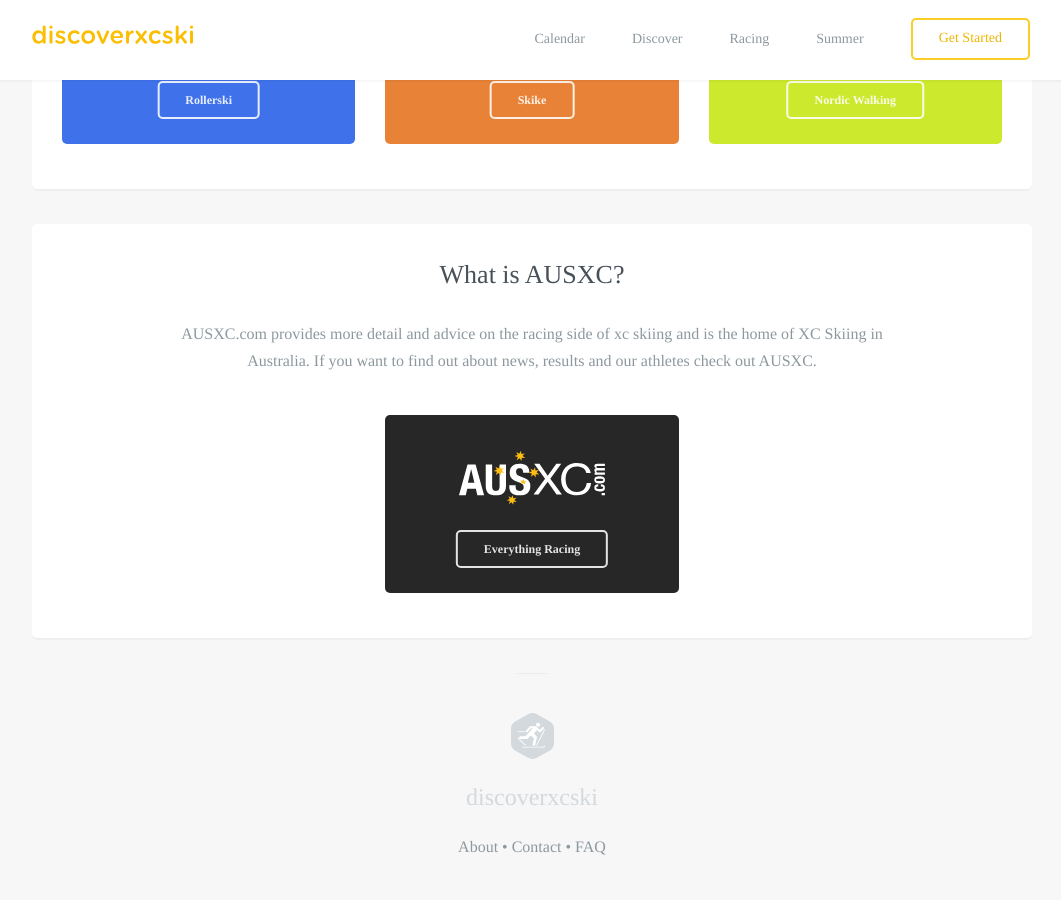
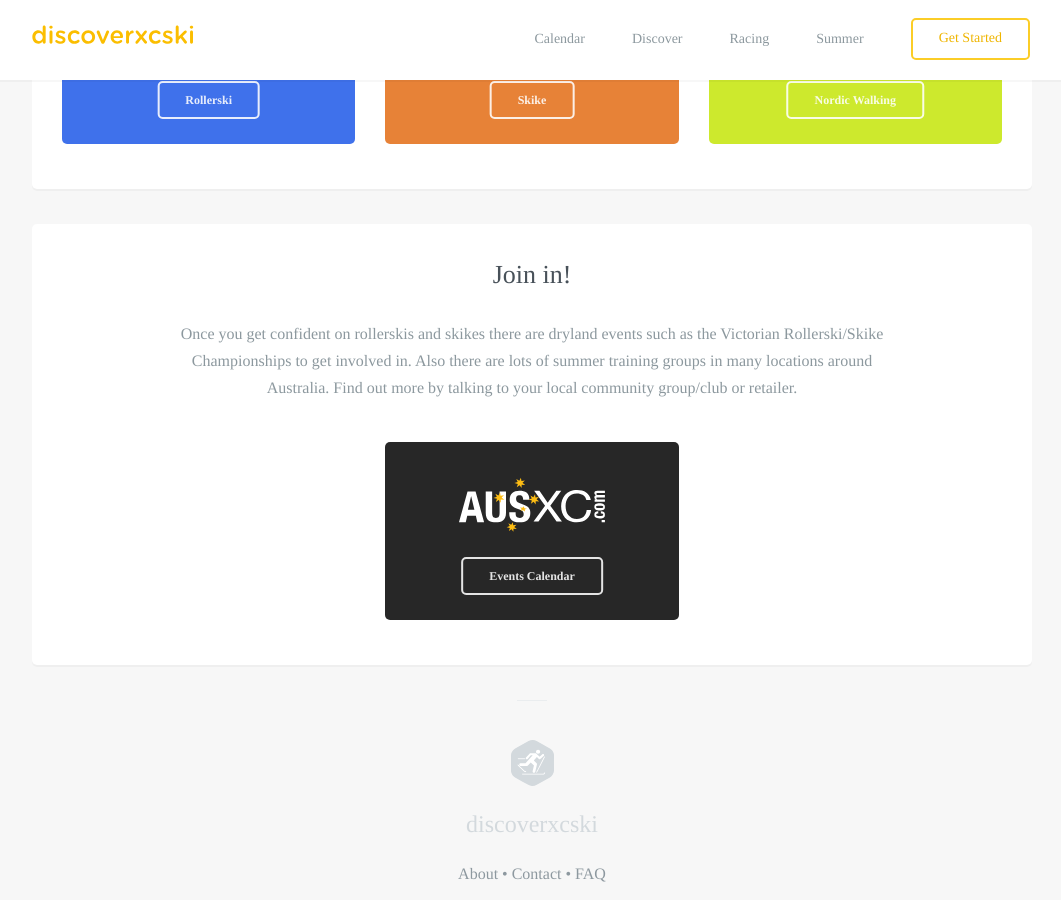
Before and after one commit to robcatto/robcatto.github.io, a Jekyll site: the page built from summer/index.html, in a window 1280 px wide and 900 px high, scrolled down 1237 px. Shown: the whole window, without its empty margins (108-1169 px from the left). Built offline with Jekyll 4.4.1, drawn with Linux system fonts in a browser that asks for light colours; some web fonts are replaced; Markdown is read by kramdown in place of the engine named in the settings.

Commit message:
Update index.html

```diff
--- a/summer/index.html
+++ b/summer/index.html
@@ -113,9 +113,9 @@ layout: default
                 </section>
 
                  <section class="mobile_section" style="border-bottom: none">
-                <h3>What is AUSXC?</h3>
+                <h3>Join in!</h3>
                 <p>
-                    AUSXC.com provides more detail and advice on the racing side of xc skiing and is the home of XC Skiing in Australia. If you want to find out about news, results and our athletes check out AUSXC.
+                   Once you get confident on rollerskis and skikes there are dryland events such as the Victorian Rollerski/Skike Championships to get involved in.  Also there are lots of summer training groups in many locations around Australia.  Find out more by talking to your local community group/club or retailer.
                 </p>
 
                     <div class="row">
@@ -153,7 +153,7 @@ layout: default
                                                             </g>
                                                         </g>
                                                     </svg>
-                                                    <a class="button small inverse" href="http://www.ausxc.com" data-featurette="analytics-click-event" data-event-category="button" data-event-action="M: Clicked Perks" data-event-label="Source: Features Page" id="featurette-13">Everything Racing</a>
+                                                    <a class="button small inverse" href="http://www.ausxc.com" data-featurette="analytics-click-event" data-event-category="button" data-event-action="M: Clicked Perks" data-event-label="Source: Features Page" id="featurette-13">Events Calendar</a>
                                                 </div>
                         </div>
                     </div>
```
